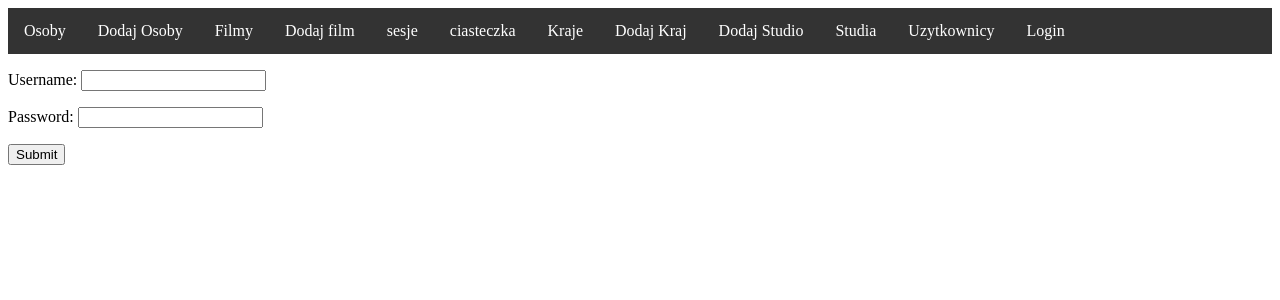
After one commit to cooklee/FilmKra, a Django app: page /login/ in a window 1280 px wide. The commit adds this page. Shown: the top 300 px of the page. Run offline with Django 3.2, Linux system fonts and the light colour scheme.

Commit message:
login view

```diff
--- a/FilmyKra/urls.py
+++ b/FilmyKra/urls.py
@@ -34,5 +34,6 @@ urlpatterns = [
     path('add_studio/', views.AddStudioView.as_view(), name='add_studio'),
     path('studios/', views.StudioListView.as_view(), name='studio_list'),
     path('studio/<int:id>/', views.StudioDetailView.as_view(), name='studio_detail'),
-    path('list_users/', views.ListUserView.as_view(), name='list_user')
+    path('list_users/', views.ListUserView.as_view(), name='list_user'),
+    path('login/', views.LoginView.as_view(), name='login')
 ]
--- /dev/null
+++ b/filmweb/forms.py
@@ -0,0 +1,6 @@
+from django import forms
+
+
+class LoginForm(forms.Form):
+    username = forms.CharField()
+    password = forms.CharField(widget=forms.PasswordInput)
--- a/filmweb/views.py
+++ b/filmweb/views.py
@@ -1,10 +1,12 @@
+from django.http import HttpResponse
 from django.shortcuts import render, redirect
 # Create your views here.
 from django.urls import reverse
 from django.views import View
 from django.contrib.auth.models import User
 from django.views.generic import ListView
-
+from django.contrib.auth import authenticate, login
+from filmweb.forms import LoginForm
 from filmweb.models import Person, Movie, Country, Studio
 
 
@@ -171,3 +173,32 @@ class StudioDetailView(View):
 class ListUserView(ListView):
     model = User
     template_name = 'show_objects.html'
+
+
+class LoginView(View):
+
+    def get(self, request):
+        form = LoginForm()
+        return render(request, 'form.html', {'form':form})
+
+    def post(self, request):
+        form = LoginForm(request.POST)
+        if form.is_valid():
+            # dzięki wywołaniu metody is_valid na obiekcie form tworzy na sie słowniki w obiekcie form o nazwie
+            # cleaned_data w którym przechowywane sa wszystkie pola z formlularza.
+            # form.cleaned_data = {
+            #     'username': request.POST['username'],
+            #     'password': request.POST['password']
+            # }
+            # metoda authenticate wyglada tak ze przyjmuje trzy paramaetry request, username, password
+            # mógłbym napisać to authenticate(request,
+            #                                 username = form.cleaned_data['username'],
+            #                                 password = form.cleaned_data['password'])
+            # natomiast użycie ** gwiazdek na słowniku cleaned_data przy wowłaniu funkcji jakby rozpisuje słownik na
+            # takie użycie jak jest pokazane powyżej
+            user = authenticate(request, **form.cleaned_data)
+            if user is not None:
+                login(request, user)
+                return HttpResponse("Jupi ka jej zalogowany")
+            else:
+                return redirect('login')
--- a/templates/base.html
+++ b/templates/base.html
@@ -46,8 +46,7 @@ li a:hover:not(.active) {
     <li class="header"><a href="{% url 'add_studio' %}">Dodaj Studio</a></li>
     <li class="header"><a href="{% url 'studio_list' %}">Studia</a></li>
     <li class="header"><a href="{% url 'list_user' %}">Uzytkownicy</a></li>
-
-
+    <li class="header"><a href="{% url 'login' %}">Login</a></li>
 </ul>
 {% block content %}
 {% endblock %}
--- /dev/null
+++ b/templates/form.html
@@ -0,0 +1,15 @@
+{% extends 'base.html' %}
+
+{% block content %}
+    <form method="post">
+        {% csrf_token %}
+
+        {{ form.as_p }}
+        <p>
+            <input type="submit">
+        </p>
+
+
+    </form>
+
+{% endblock %}
```
Also changed, not shown: db.sqlite3.
